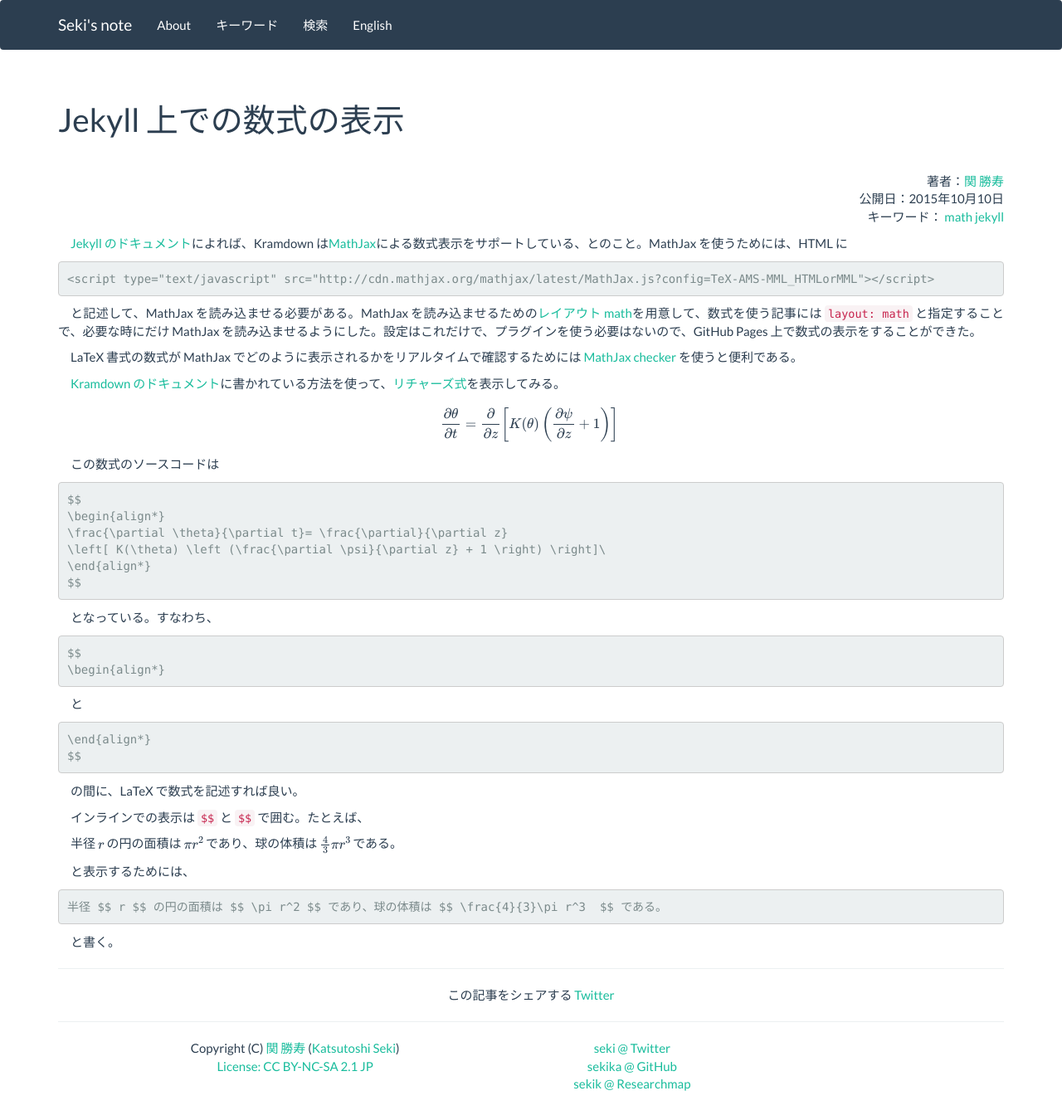
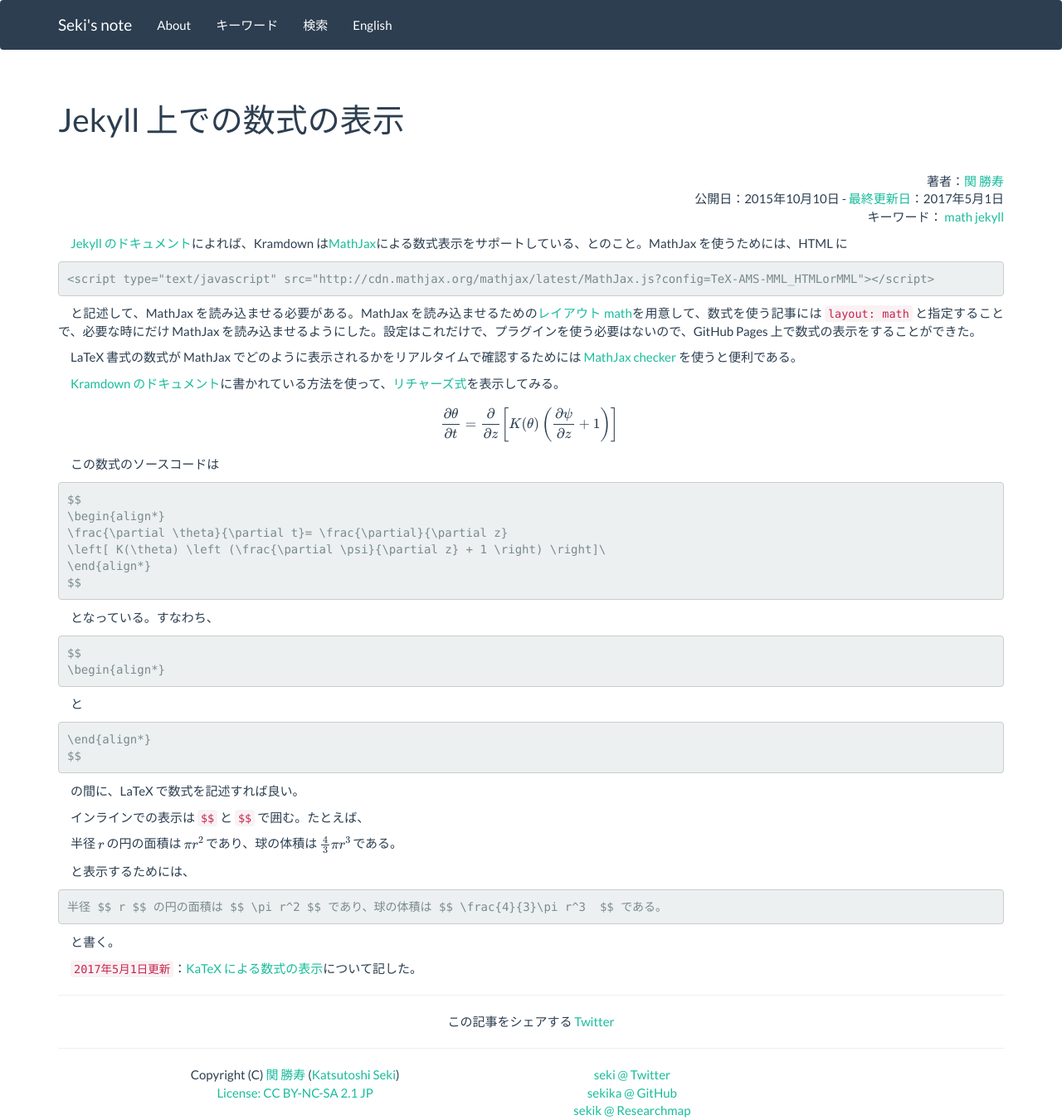
Before and after one commit to sekika/sekika.github.io, a Jekyll site: the page built from _posts/2015-10-10-equation-on-jekyll.md, in a window 1280 px wide. Shown: the whole page at 83% size. Built offline with Jekyll 4.4.1, drawn with Linux system fonts in a browser that asks for light colours; nearby versions of some CDN libraries; library files that are not in the unit come from our copies; formulas are drawn with MathJax 3; comment, search, counter and statistics services are not loaded; before the commit the page ends 1318 px from its top, so only the background shows below that.

Commit message:
KaTeX のページへリンク

````diff
--- a/_posts/2015-10-10-equation-on-jekyll.md
+++ b/_posts/2015-10-10-equation-on-jekyll.md
@@ -1,6 +1,7 @@
 ---
 layout: math
 title:  "Jekyll 上での数式の表示"
+update: 2017-05-01 12:55:38 +0000
 tags:
 - math
 - jekyll
@@ -59,3 +60,5 @@ $$
  $$ である。
 
 と書く。
+
+```2017年5月1日更新```：[KaTeX による数式の表示](http://sekika.github.io/2017/05/01/katex-equation/)について記した。
````
